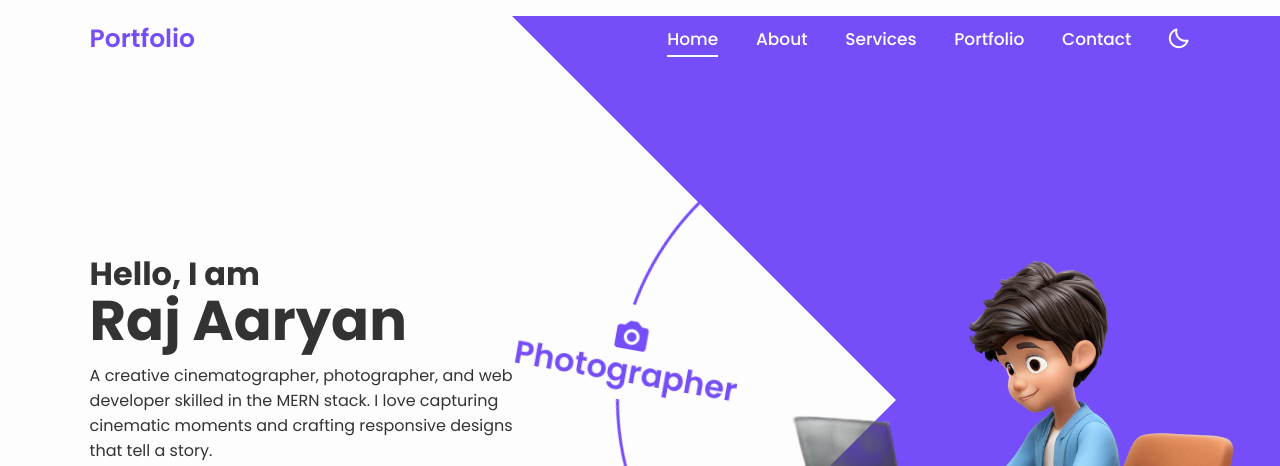
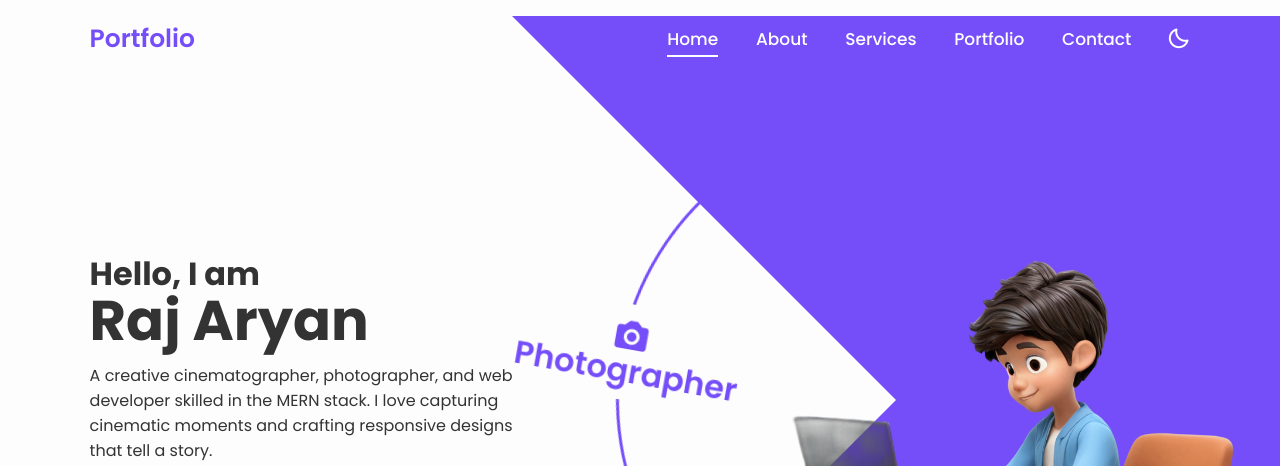
Before and after one commit to Rajaryan-webdev/Raj-Aryan, a plain HTML site: page index.html in a window 1280 px wide. Shown: the top 466 px of the page. Drawn offline with nearby package versions, Linux system fonts and the light colour scheme.

Commit message:
Update index.html

```diff
--- a/index.html
+++ b/index.html
@@ -31,7 +31,7 @@
     <section class="home" id="home">
       <div class="home-content">
         <h3>Hello, I am</h3>
-        <h1>Raj Aaryan</h1>
+        <h1>Raj Aryan</h1>
         <p>
           A creative cinematographer, photographer, and web developer skilled
           in the MERN stack. I love capturing cinematic moments and crafting
```
